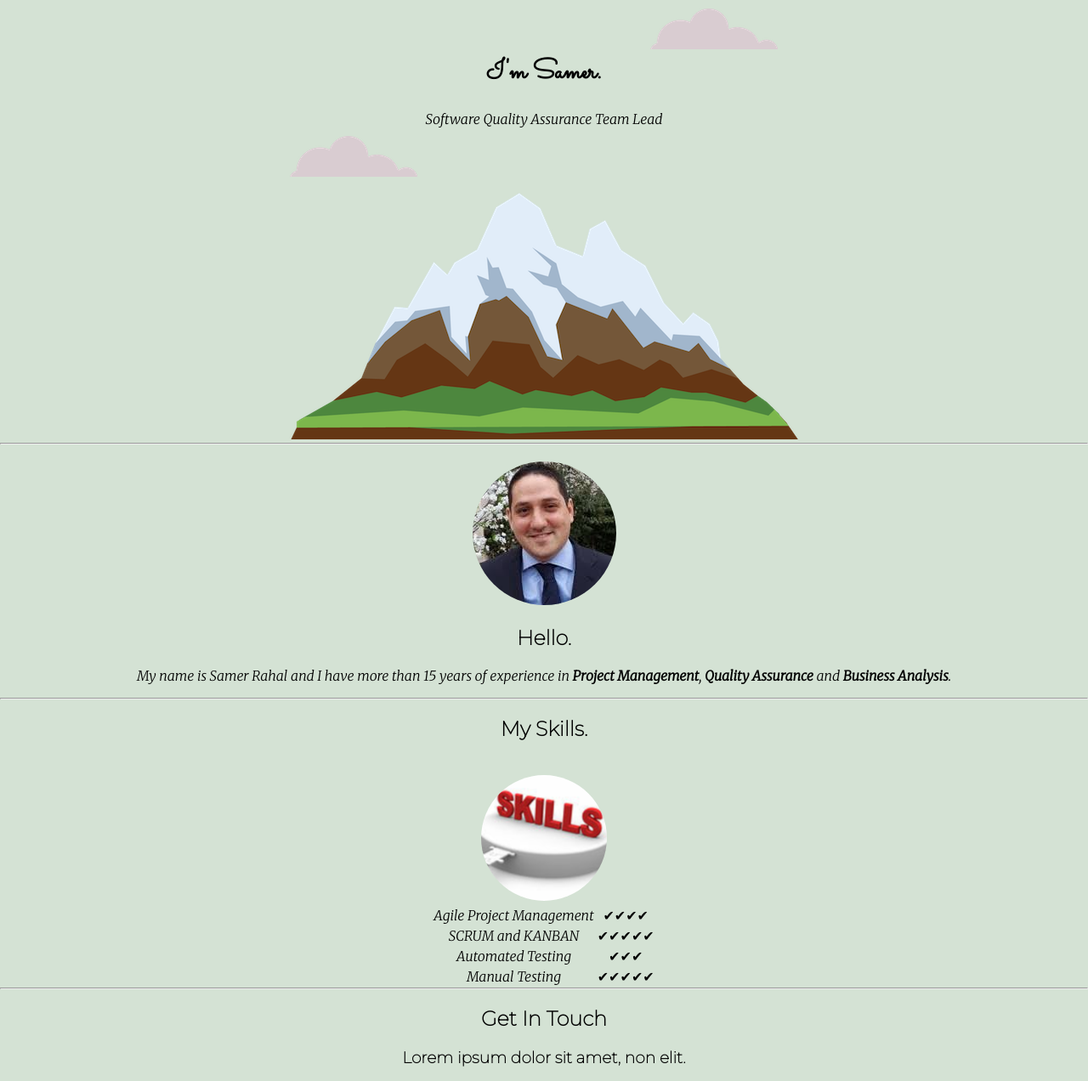
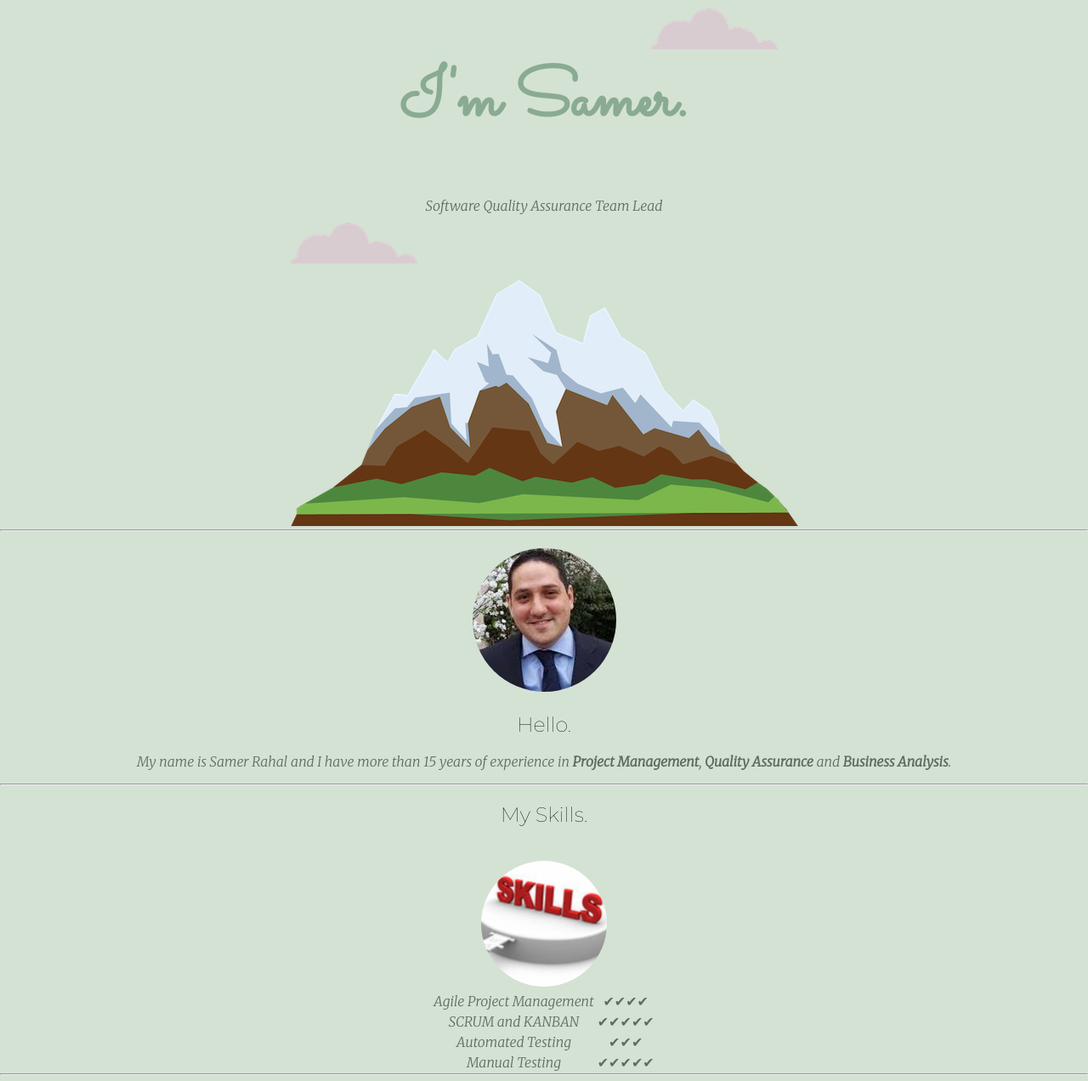
Before and after one commit to samerrahaluser/CSS-MySite, a plain HTML site: page index.html in a window 1280 px wide. Shown: the top 1272 px of the page at 85% size. Drawn offline with Linux system fonts and the light colour scheme.

Commit message:
Changed font color and weight

```diff
--- a/CSS/styles.css
+++ b/CSS/styles.css
@@ -12,28 +12,34 @@ body {
 h1 {
   margin-top: 0;
   font-family: 'Sacramento', cursive;
+  font-size: 5em;
+  color: #8aab93;
+  /*font-weight: lighter;*/
 }
 
 h2 {
   font-family: 'Montserrat', sans-serif;
+  font-weight: lighter;
 }
 
 h3 {
   font-family: 'Montserrat', sans-serif;
 }
 
+p{
+  font-size: 1em;
+  color: #5d6b61;
+}
+
+table{
+  font-size: 1em;
+  color: #5d6b61;
+}
+
 .Top {
   background-color: #d4e2d4;
   margin-bottom: 0;
   /*text-align: center;*/
-}
-
-.Middle {
-
-}
-
-.Bottom {
-
 }
 
 .Specific {
--- a/index.html
+++ b/index.html
@@ -57,7 +57,6 @@
     <hr>
     <div class="contact-me">
       <h2>Get In Touch</h2>
-      <h3>Lorem ipsum dolor sit amet, non elit.</h3>
       <p>Lorem ipsum dolor sit amet, in quis, aenean amet. Phasellus sodales, tellus donec dui, ornare erat.</p>
       <a class="btn" href="mailto:samer.rahhal@gmail.com">CONTACT ME</a>
     </div>
```
